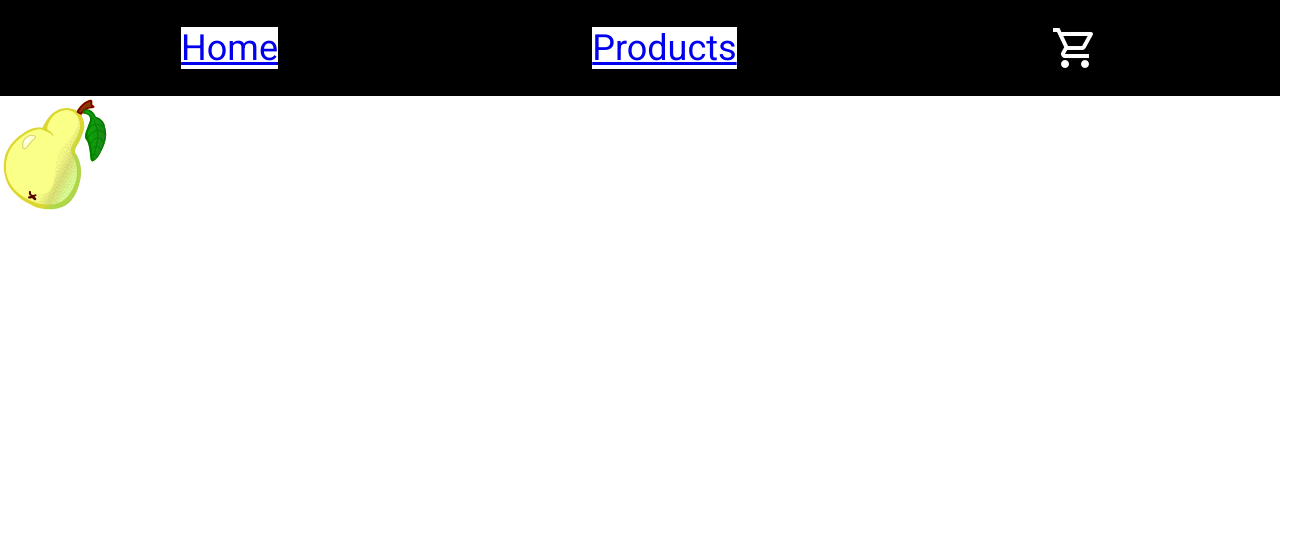
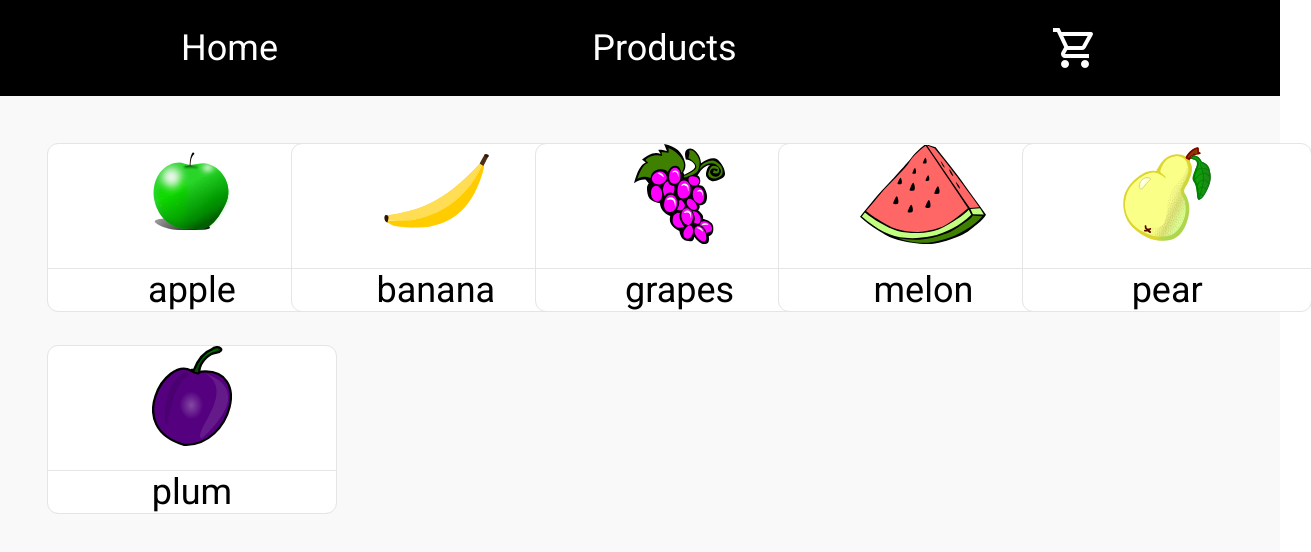
Before and after one commit to thatsthat/odin-shopping-cart, a React (Create React App) app: page /products in a window 1280 px wide. Shown: the top 552 px of the page, 1311 px wide, since content can reach past the window. Built offline with nearby package versions, Linux system fonts and the light colour scheme.

Commit message:
added item names

```diff
--- a/src/components/Product.js
+++ b/src/components/Product.js
@@ -21,7 +21,12 @@ const Product = (props) => {
 
   return (
     <div className={styles.product}>
-      <img alt="product" src={images[`${props.name}.svg`]} />
+      <img
+        className={styles.photo}
+        alt="product"
+        src={images[`${props.name}.svg`]}
+      />
+      <div className={styles.description}>{props.name}</div>
     </div>
   );
 };
--- a/src/components/Products.js
+++ b/src/components/Products.js
@@ -5,13 +5,18 @@ import styles from "../styles/Products.module.css";
 const Products = () => {
   const [state, setState] = useState({});
 
+  const names = ["apple", "banana", "grapes", "melon", "pear", "plum"];
+
   useEffect(() => {
     (() => {})();
   }, []);
-
   return (
     <div>
-      <Product name="pear" />
+      <div className={styles.productgrid}>
+        {Array(...Array(6)).map((v, i) => (
+          <Product key={i} name={names[i]} click={""} />
+        ))}
+      </div>
     </div>
   );
 };
--- a/src/styles/NavBar.module.css
+++ b/src/styles/NavBar.module.css
@@ -4,13 +4,12 @@
   justify-content: space-around;
   padding: 1rem;
 }
-.material-icons {
-  color: red;
-}
-.button {
+.button,
+.button > * {
   display: flex;
   align-items: center;
   background-color: black;
   color: white;
   cursor: pointer;
+  text-decoration: none;
 }
--- a/src/styles/Product.module.css
+++ b/src/styles/Product.module.css
@@ -1,4 +1,24 @@
 .product {
   display: flex;
+  flex-direction: column;
   background-color: white;
+  align-items: stretch;
+  justify-content: center;
+  padding: 0rem;
+  gap: 1rem;
+  border-radius: 10px;
+  width: 12rem;
+  cursor: pointer;
+  outline: solid #e5e5e5 1px;
 }
+
+.description {
+  border-top: 1px solid #e5e5e5;
+  display: flex;
+  justify-content: center;
+}
+
+.photo {
+  height: 100px;
+  align-self: center;
+}
--- a/src/styles/Products.module.css
+++ b/src/styles/Products.module.css
@@ -1,3 +1,7 @@
-* {
-  background-color: white;
+.productgrid {
+  background-color: #f9f9f9;
+  display: grid;
+  gap: 35px;
+  grid-template-columns: repeat(auto-fit, minmax(190px, 1fr));
+  padding: 2rem;
 }
```
